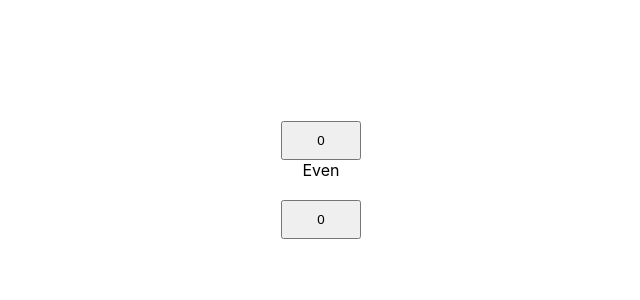
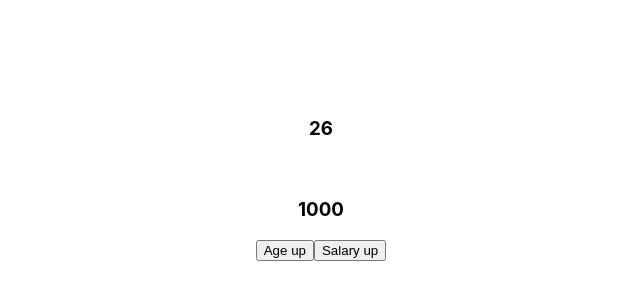
Before and after one commit to KhaledAlkilani/react-hooks, a React (Create React App) app: page / in a window 1280 px wide. Shown: the part 220-520 px from the top of the page, without its empty margins (319-959 px from the left). Built offline with nearby package versions, Linux system fonts and the light colour scheme.

Commit message:
useCallback hook

```diff
--- a/src/App.js
+++ b/src/App.js
@@ -2,6 +2,7 @@ import State from "./hooks/State/State"
 import Effect from "./hooks/Effect/Effect"
 import Ref from "./hooks/Ref/Ref"
 import Memo from "./hooks/Memo/Memo"
+import Callback from "./hooks/Callback/Callback"
 
 function App() {
   return (
@@ -9,7 +10,8 @@ function App() {
      {/* <State/> */}
      {/* <Effect /> */}
      {/* <Ref /> */}
-     <Memo />
+     {/* <Memo /> */}
+     <Callback/>
     </div>
   );
 }
--- /dev/null
+++ b/src/hooks/Callback/Age.js
@@ -0,0 +1,12 @@
+import React from 'react'
+
+function Age({age}) {
+
+    console.log("render age component")
+
+  return (
+    <h3>{age}</h3>
+  )
+}
+
+export default React.memo(Age)
--- /dev/null
+++ b/src/hooks/Callback/Button.js
@@ -0,0 +1,12 @@
+import React from 'react'
+
+function Button({text, action}) {
+
+    console.log("render " + text + " component")
+
+  return (
+    <button onClick={action}>{text}</button>
+  )
+}
+
+export default React.memo(Button)
--- /dev/null
+++ b/src/hooks/Callback/Callback.js
@@ -0,0 +1,30 @@
+import {useCallback, useState, useEffect} from 'react'
+import Age from "./Age"
+import Salary from "./Salary"
+import Button from "./Button"
+
+function Callback() {
+
+    const [age, setAge] = useState(26)
+    const [salary, setSalary] = useState(1000)
+
+    const ageUp = useCallback(() => setAge(age + 1), [age])
+    const salaryUp = useCallback(() => setSalary(salary + 1), [salary])
+
+  return (
+    <div style={{display:"flex", flexDirection: "column", justifyContent:"center", minHeight: "100vh", alignItems:"center"}}>
+     <Age age={age} />
+     <br/>
+     <Salary salary={salary} />
+
+     <div>
+
+        <Button text={"Age up"} action={ageUp} />
+        <Button text={"Salary up"} action={salaryUp} />
+
+     </div>
+    </div>
+  )
+}
+
+export default Callback
--- /dev/null
+++ b/src/hooks/Callback/Salary.js
@@ -0,0 +1,12 @@
+import React from 'react'
+
+function Salary({salary}) {
+
+    console.log("render salary component")
+
+  return (
+    <h3>{salary}</h3>
+  )
+}
+
+export default React.memo(Salary)
```
